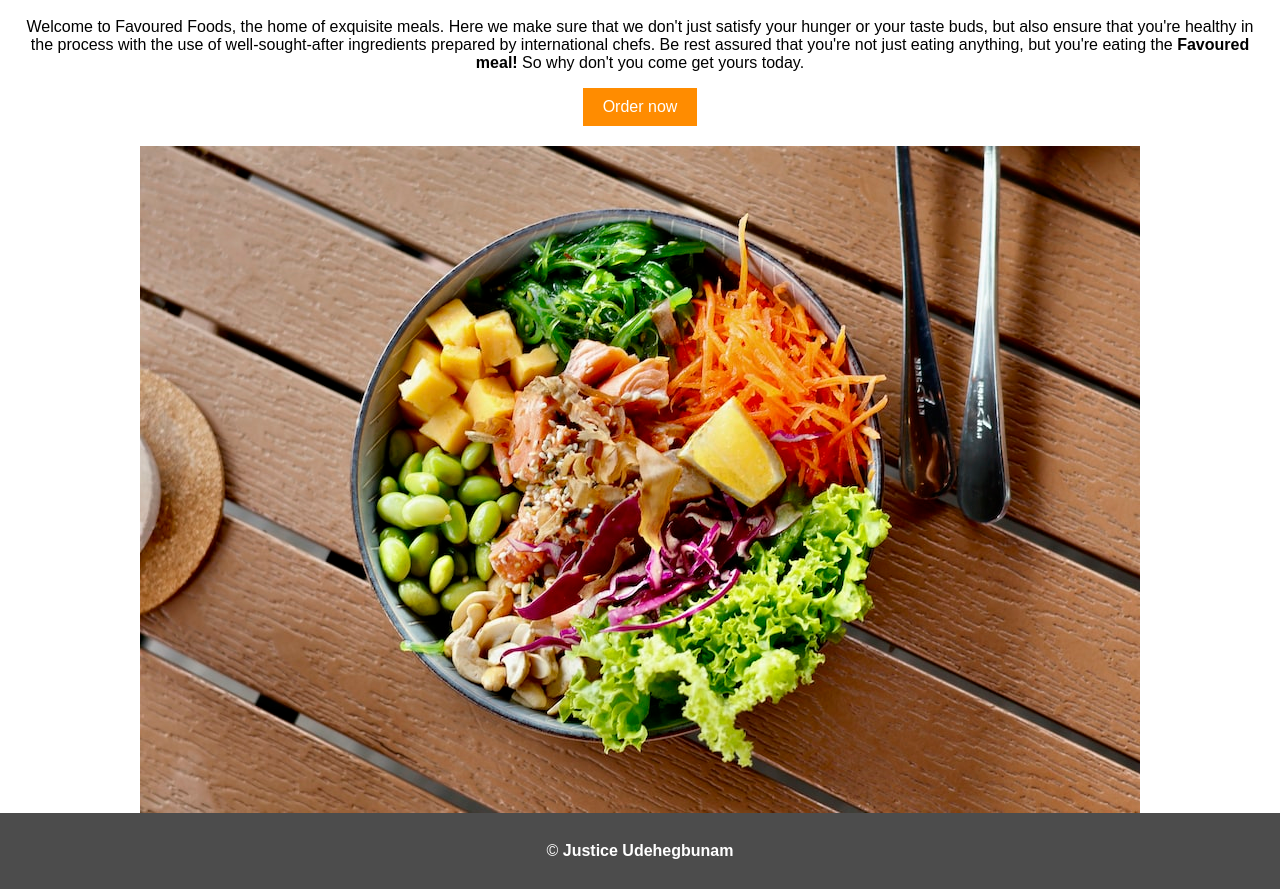
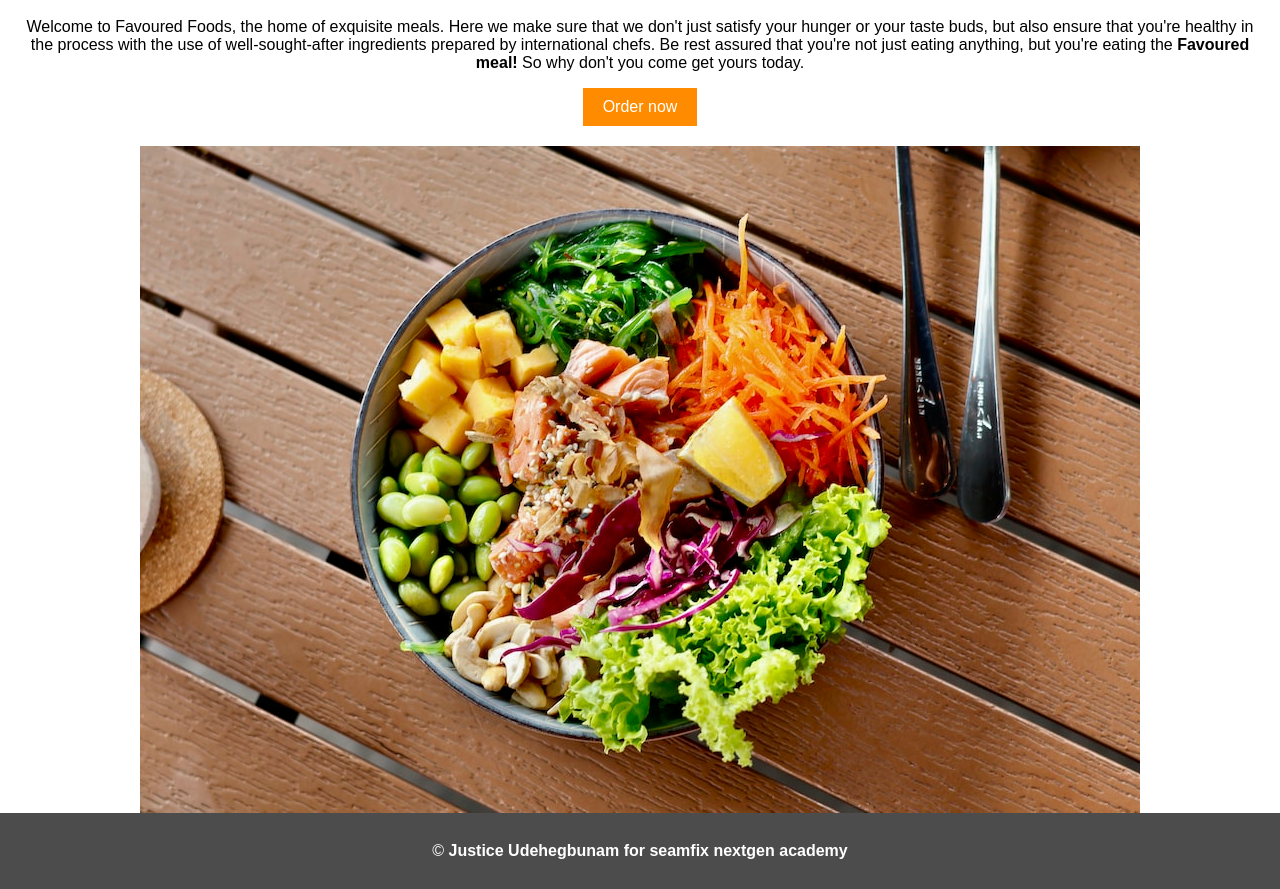
Before and after one commit to Justice-Udehegbunam/week4-assignment, a plain HTML site: page index.html in a window 1280 px wide. Shown: the part 163-1052 px from the top of the page. Drawn offline with Linux system fonts and the light colour scheme.

Commit message:
I hope this works

```diff
--- a/index.html
+++ b/index.html
@@ -44,7 +44,7 @@
       </div>
     </div>
     <footer>
-      <p>&copy; <a href="#">Justice Udehegbunam</a></p>
+      <p>&copy; <a href="#">Justice Udehegbunam for seamfix nextgen academy</a></p>
     </footer>
   </body>
 </html>
```
Also changed, not shown: 1 other file.
